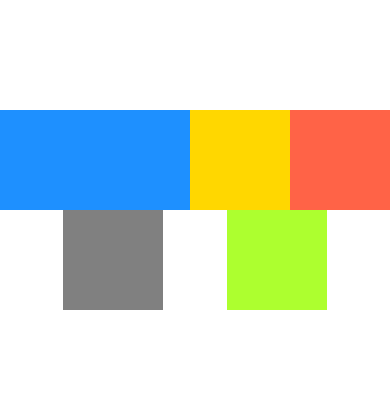
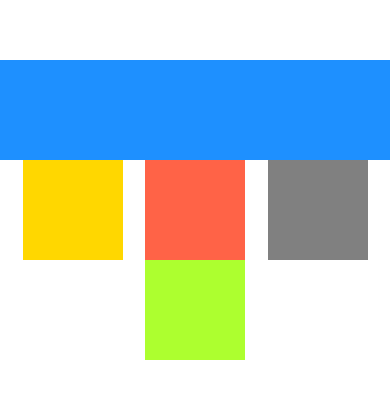
Before and after one commit to Emmanuel-umeh/LearnReactNative, a React Native app: screen / in a window 390 px wide. Shown: the part 212-610 px from the top of the page. Built offline with nearby package versions, Linux system fonts and the light colour scheme.

Commit message:
tutorials

```diff
--- a/App.js
+++ b/App.js
@@ -41,8 +41,9 @@ export default class App extends React.Component{
 
 
           <View style ={{backgroundColor : "dodgerblue",  height :100,
-          flexBasis : 100 ,//same with width or heighht depending on the flex direction
+          flexBasis : 400 ,//same with width or heighht depending on the flex direction
           flexGrow : 1, //same with flex
+          flexShrink : 1 //same as flex : -1
         }} />
           <View style ={{backgroundColor : "gold", width : 100, height :100}} />
           <View style ={{backgroundColor : "tomato", width : 100, height :100}} />
```
